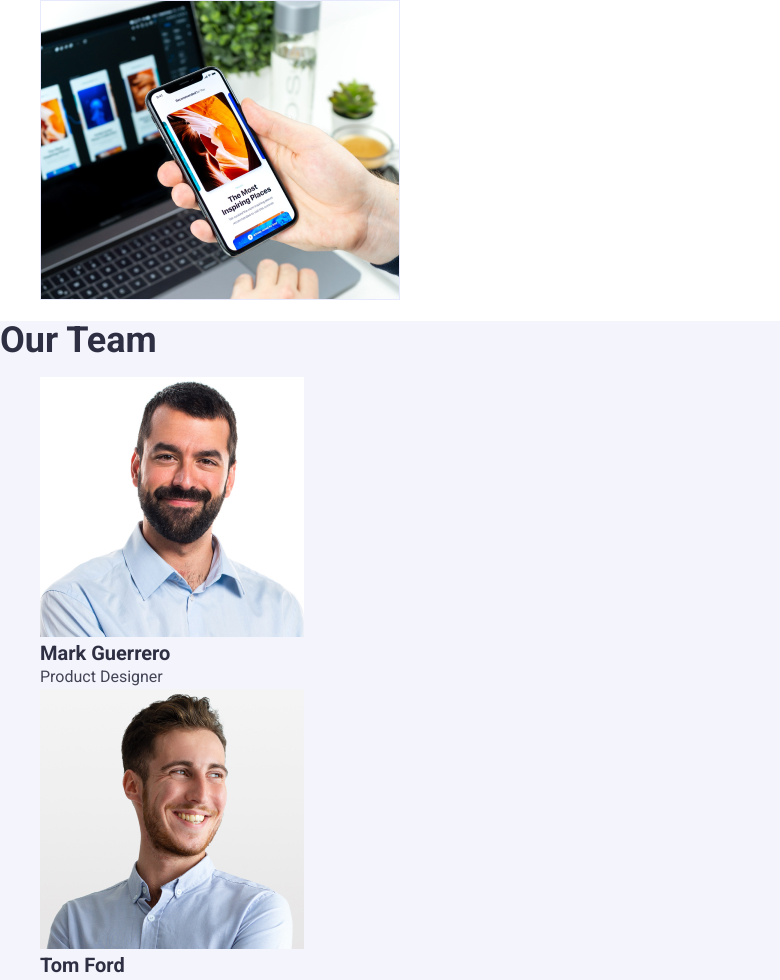
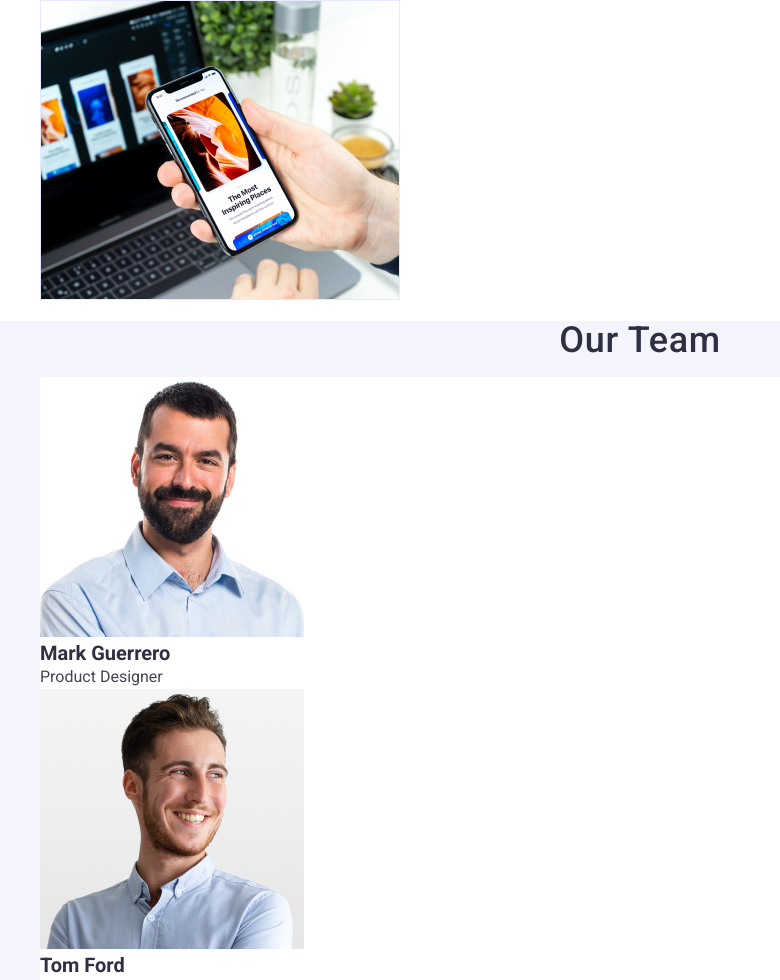
Before and after one commit to GaJlKa/hw-2, a plain HTML site: page index.html in a window 1280 px wide. Shown: the part 1453-2433 px from the top of the page, without its empty margins (0-780 px from the left). Drawn offline with nearby package versions, Linux system fonts and the light colour scheme.

Commit message:
Update styles.css

```diff
--- a/css/styles.css
+++ b/css/styles.css
@@ -185,14 +185,18 @@ background: var(--cloud)
 }
 
 .our-team-hero {
-    font-weight: 700;
+    font-weight: 500;
     font-size: 36px;
     line-height: 1.11;
-    letter-spacing: normal;
+    letter-spacing: 0.02em;
+    text-align: center;
+    text-transform: capitalize;
     color: var(--navyblue);
 }
 
-.team-work {}
+.team-work {
+    background-color: var(--white);
+}
 
 .team-work img {}
 
```
